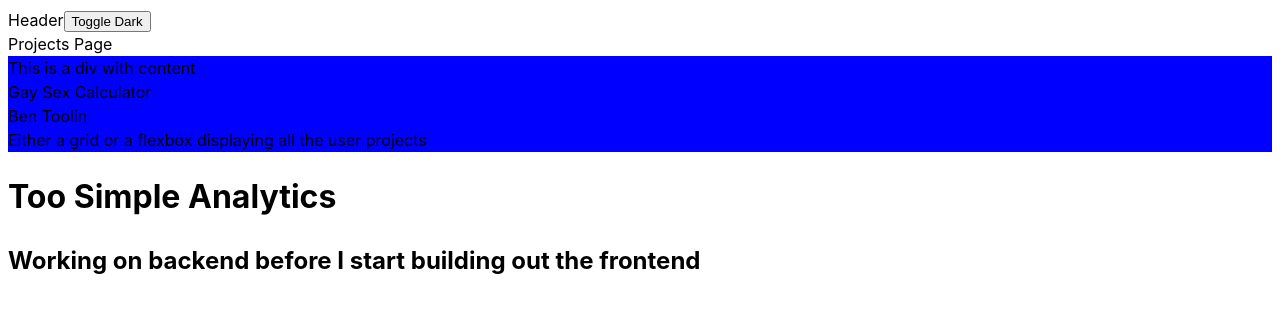
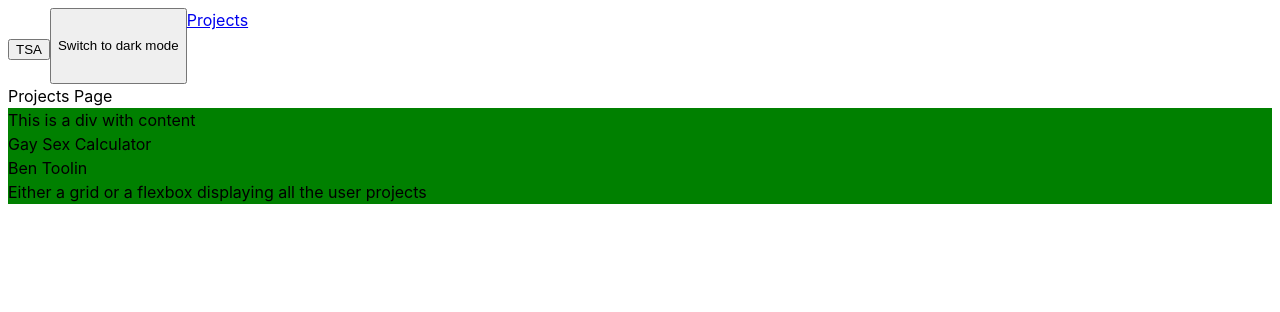
Before and after one commit to JoshBergman/TooSimpleAnalytics-Frontend, a React (Vite) app: page /projects in a window 1280 px wide. Shown: the top 312 px of the page. Built offline with nearby package versions, Linux system fonts and the light colour scheme.

Commit message:
Refactor to simplify dark mode state and to better conform with router

```diff
--- a/src/App.tsx
+++ b/src/App.tsx
@@ -1,10 +1,10 @@
-import { useState, useEffect } from "react";
+import { useContext } from "react";
 import { createBrowserRouter, RouterProvider } from "react-router-dom";
 
 import LandingPage from "./pages/landing-page";
 import ProjectsPage from "./pages/projects-page";
 import ErrorPage from "./pages/error-page";
-import Header from "./components/UI/header/header";
+import { AppStateContext } from "./store/app-state/app-state-context";
 
 const router = createBrowserRouter([
   {
@@ -20,21 +20,11 @@ const router = createBrowserRouter([
 ]);
 
 function App() {
-  const [isDarkMode, setIsDarkMode] = useState(true);
-
-  useEffect(() => {
-    const storedColorScheme = localStorage.getItem("theme");
-    if (storedColorScheme === "light") {
-      setIsDarkMode(false);
-    }
-  }, []);
+  const isDarkMode = useContext(AppStateContext).appState.isDarkMode;
 
   return (
     <div className={isDarkMode ? "dark" : "light"}>
-      <Header setIsDarkMode={setIsDarkMode} />
       <RouterProvider router={router} />
-      <h1>Too Simple Analytics</h1>
-      <h2>Working on backend before I start building out the frontend</h2>
     </div>
   );
 }
--- a/src/components/UI/Header/header.tsx
+++ b/src/components/UI/Header/header.tsx
@@ -1,21 +1,23 @@
-interface IHeaderProps {
-  setIsDarkMode: React.Dispatch<React.SetStateAction<boolean>>;
-}
+import { useContext } from "react";
+import BetterLink from "../../Utility/Navigation/BetterLink";
 
-const Header = ({ setIsDarkMode }: IHeaderProps) => {
-  const toggleDark = () => {
-    setIsDarkMode((existing_is_dark) => {
-      const new_is_dark = !existing_is_dark;
+import styles from "./styles/header.module.css";
+import { AppStateContext } from "../../../store/app-state/app-state-context";
 
-      localStorage.setItem("theme", new_is_dark ? "dark" : "light");
-      return new_is_dark;
-    });
-  };
+const Header = () => {
+  const { isDarkMode, toggleDarkMode } = useContext(AppStateContext).appState;
 
   return (
-    <div>
-      Header
-      <button onClick={toggleDark}>Toggle Dark</button>
+    <div className={styles.header}>
+      <h2>
+        <BetterLink to="/">TSA</BetterLink>
+      </h2>
+      <button onClick={toggleDarkMode}>
+        {isDarkMode ? "Switch to light mode" : "Switch to dark mode"}
+      </button>
+      <nav>
+        <a href="/projects">Projects</a>
+      </nav>
     </div>
   );
 };
--- /dev/null
+++ b/src/components/UI/Header/styles/header.module.css
@@ -0,0 +1,5 @@
+.header {
+    display: flex;
+    background-color: "pink";
+    color: "green";
+}
--- /dev/null
+++ b/src/components/Utility/Navigation/BetterLink.tsx
@@ -0,0 +1,17 @@
+import { useNavigate } from "react-router-dom";
+
+interface IBetterLinkProps {
+  to: string;
+  children: React.ReactNode;
+}
+
+const BetterLink = ({ to, children }: IBetterLinkProps) => {
+  const nav = useNavigate();
+  const onClickHandler = () => {
+    nav(to);
+  };
+
+  return <button onClick={onClickHandler}>{children}</button>;
+};
+
+export default BetterLink;
--- a/src/components/projects/projects-display.tsx
+++ b/src/components/projects/projects-display.tsx
@@ -1,5 +1,5 @@
 import { useContext } from "react";
-import { UserContext } from "../../store/user-context";
+import { UserContext } from "../../store/user/user-context";
 import { project } from "../../interfaces/user";
 
 const ProjectsDisplay = () => {
--- /dev/null
+++ b/src/interfaces/app-state.ts
@@ -0,0 +1,4 @@
+export interface IAppState {
+    isDarkMode: boolean;
+    toggleDarkMode: () => void;
+}
--- a/src/main.tsx
+++ b/src/main.tsx
@@ -2,12 +2,15 @@ import React from "react";
 import ReactDOM from "react-dom/client";
 import App from "./App.tsx";
 import "./index.css";
-import { UserContextProvider } from "./store/user-provider.tsx";
+import { UserContextProvider } from "./store/user/user-provider.tsx";
+import { AppStateContextProvider } from "./store/app-state/app-state-provdier..tsx";
 
 ReactDOM.createRoot(document.getElementById("root")!).render(
   <React.StrictMode>
-    <UserContextProvider>
-      <App />
-    </UserContextProvider>
+    <AppStateContextProvider>
+      <UserContextProvider>
+        <App />
+      </UserContextProvider>
+    </AppStateContextProvider>
   </React.StrictMode>
 );
--- a/src/pages/projects-page.tsx
+++ b/src/pages/projects-page.tsx
@@ -1,9 +1,11 @@
+import Header from "../components/UI/header/header";
 import ProjectsDisplay from "../components/projects/projects-display";
 import styles from "./styles/projects-page.module.css";
 
 const WorkspacePage = () => {
   return (
     <>
+      <Header />
       Projects Page
       <div className={styles.test}>
         This is a div with content
--- /dev/null
+++ b/src/store/app-state/app-state-context.tsx
@@ -0,0 +1,11 @@
+import React from "react";
+import { IAppState } from "../../interfaces/app-state";
+
+const appStateDefault: IAppState = {
+  isDarkMode: true,
+  toggleDarkMode: () => {},
+};
+
+export const AppStateContext = React.createContext({
+  appState: appStateDefault,
+});
--- /dev/null
+++ b/src/store/app-state/app-state-provdier..tsx
@@ -0,0 +1,33 @@
+import { useState } from "react";
+import { AppStateContext } from "./app-state-context";
+import { IAppState } from "../../interfaces/app-state";
+
+interface IProviderProps {
+  children: React.ReactNode;
+}
+
+export const AppStateContextProvider = ({ children }: IProviderProps) => {
+  const [isDarkMode, setIsDarkMode] = useState(
+    localStorage.getItem("theme") === "dark"
+  );
+
+  const toggleDarkMode = () => {
+    setIsDarkMode((prevIsDarkModeState) => {
+      const newIsDarkMode = !prevIsDarkModeState;
+      localStorage.setItem("theme", newIsDarkMode ? "dark" : "light");
+
+      return newIsDarkMode;
+    });
+  };
+
+  const finalAppState: IAppState = {
+    isDarkMode,
+    toggleDarkMode,
+  };
+
+  return (
+    <AppStateContext.Provider value={{ appState: finalAppState }}>
+      {children}
+    </AppStateContext.Provider>
+  );
+};
--- a/src/store/user-context.tsx
+++ b/src/store/user/user-context.tsx
@@ -1,5 +1,5 @@
 import React from "react";
-import { IUser } from "../interfaces/user";
+import { IUser } from "../../interfaces/user";
 
 export const userDefault: IUser = {
   projects: {},
--- a/src/store/user-provider.tsx
+++ b/src/store/user/user-provider.tsx
@@ -1,5 +1,5 @@
 import { UserContext, userDefault } from "./user-context";
-import { IUser } from "../interfaces/user";
+import { IUser } from "../../interfaces/user";
 
 interface IProviderProps {
   children: React.ReactNode;
```
